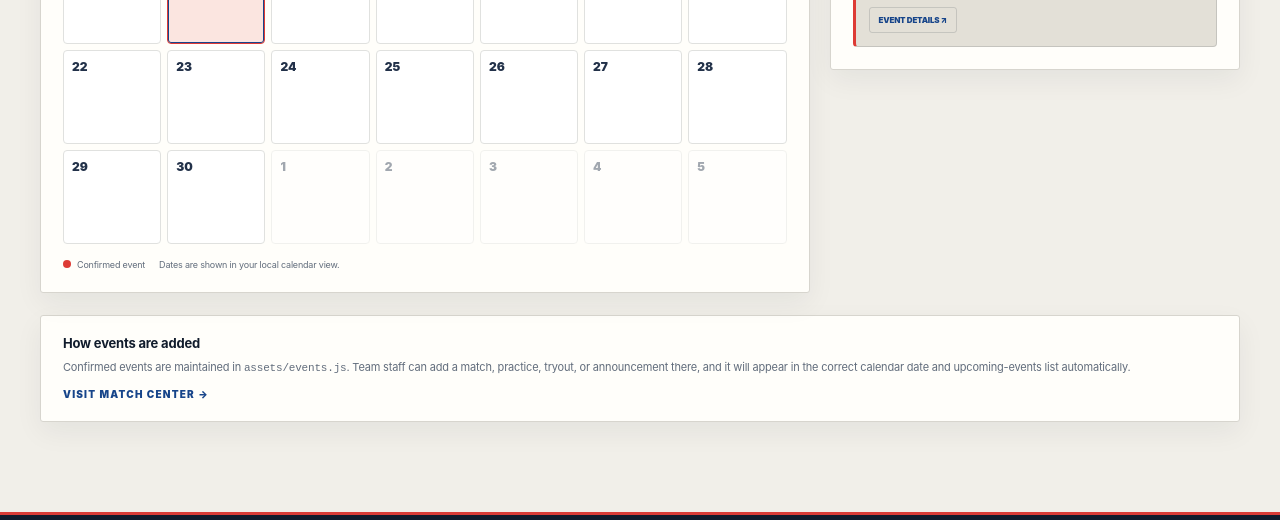
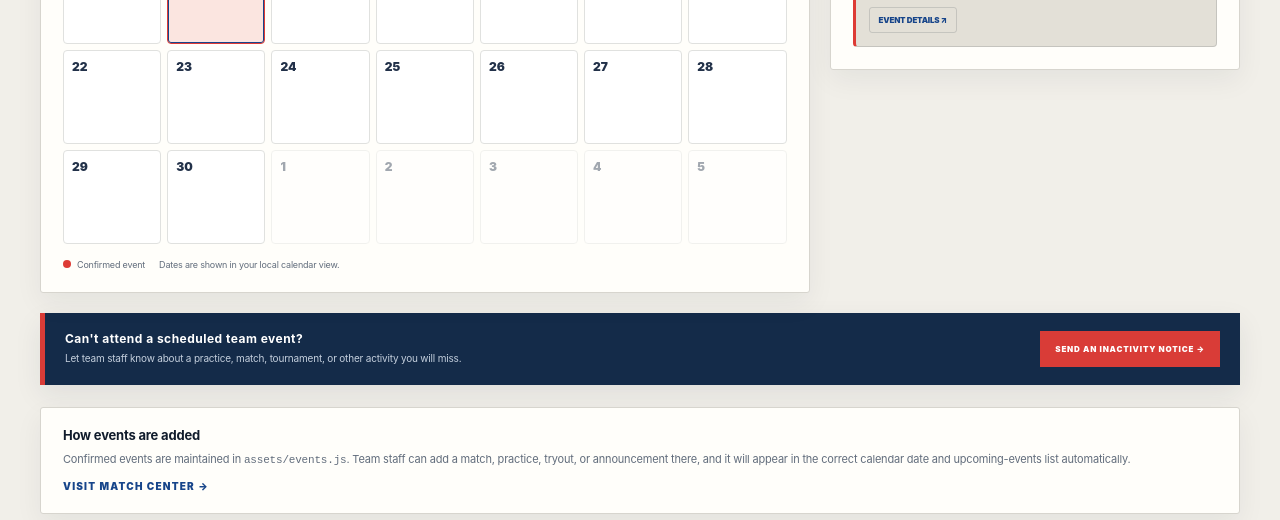
Before and after one commit to Jakob-Cartier/fifia-super-soccer-usa, a plain HTML site: page calendar/index.html in a window 1280 px wide. Shown: the part 980-1500 px from the top of the page. Drawn offline with Linux system fonts and the light colour scheme.

Commit message:
Add inactivity notice shortcut to team calendar

```diff
--- a/calendar/index.html
+++ b/calendar/index.html
@@ -52,6 +52,7 @@
 <div class="calendar-event-list" id="upcoming-events"><div class="calendar-empty">Loading upcoming events…</div></div>
 </aside>
 </div>
+<div class="calendar-absence-cta"><div><strong>Can't attend a scheduled team event?</strong><span>Let team staff know about a practice, match, tournament, or other activity you will miss.</span></div><a href="/inactivity/">SEND AN INACTIVITY NOTICE →</a></div>
 <div class="panel calendar-publishing-note">
 <strong>How events are added</strong>
 <p>Confirmed events are maintained in <code>assets/events.js</code>. Team staff can add a match, practice, tryout, or announcement there, and it will appear in the correct calendar date and upcoming-events list automatically.</p>
```
